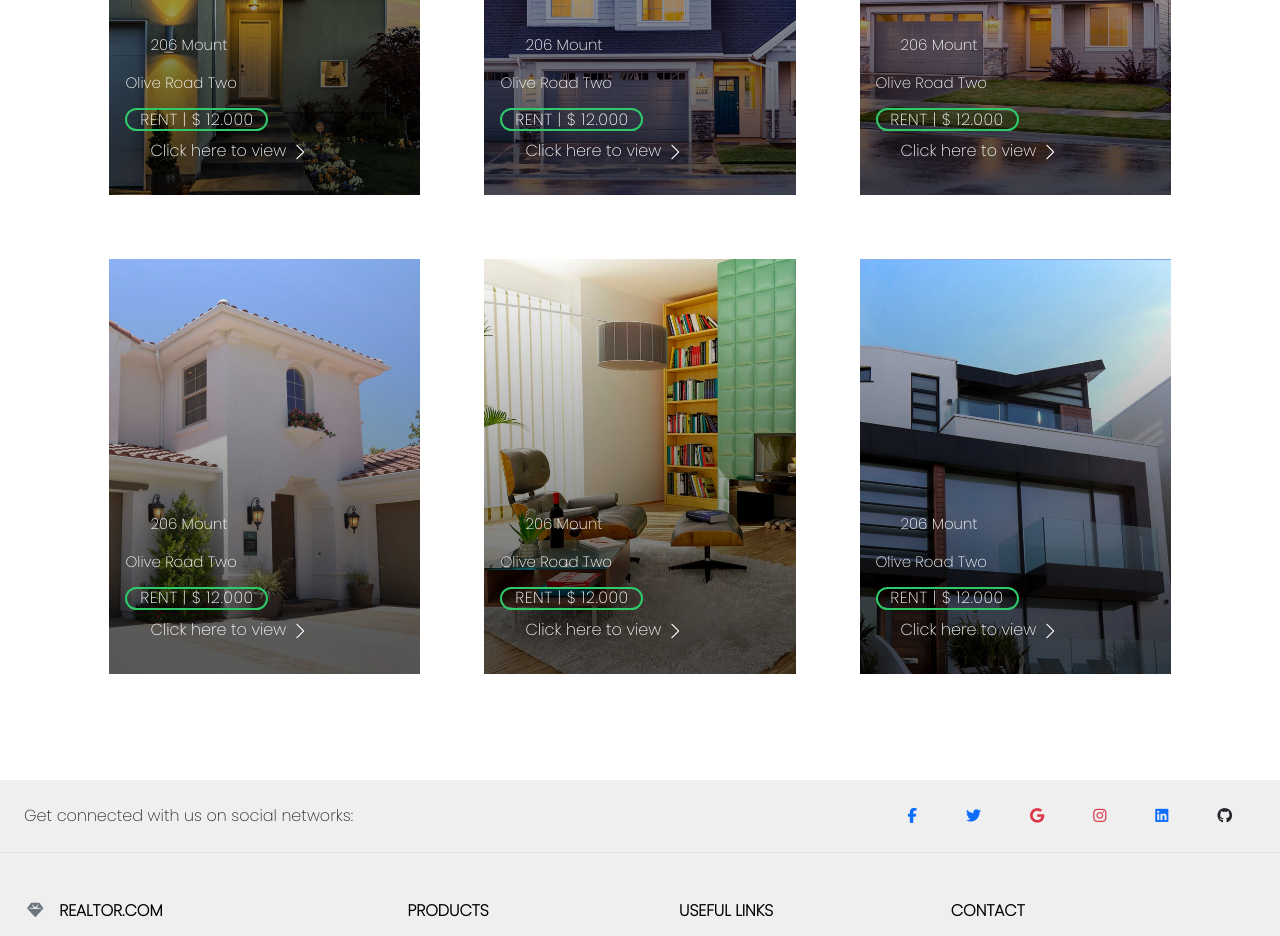
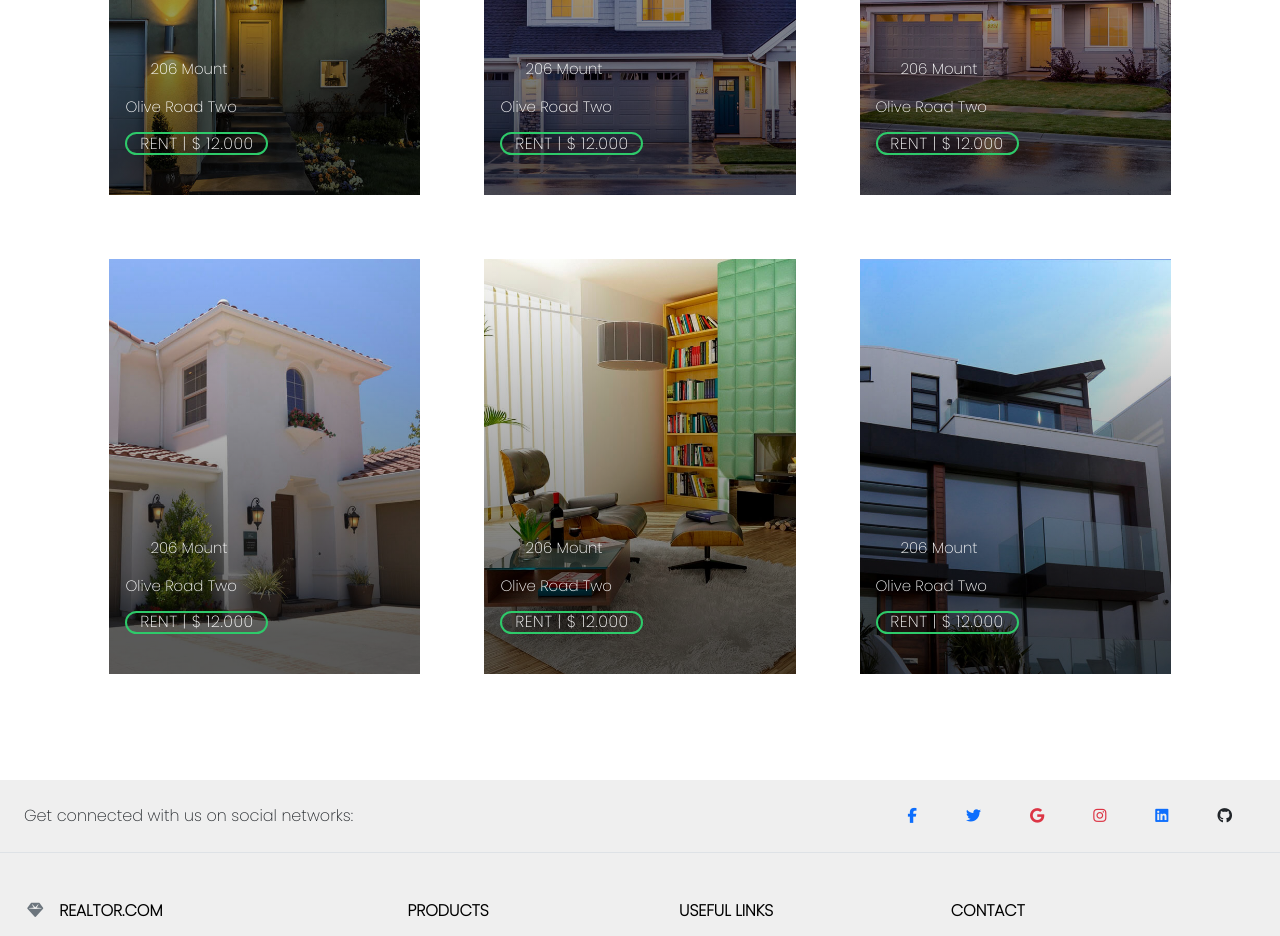
Before and after one commit to sereyatiampati/Realtor.com, a React (Create React App) app in the folder client/: page / in a window 1280 px wide. Shown: the part 1580-2516 px from the top of the page. Built offline with nearby package versions, Linux system fonts and the light colour scheme; no server answers.

Commit message:
cleaned up the code

```diff
--- a/client/src/components/HomeListing.js
+++ b/client/src/components/HomeListing.js
@@ -19,9 +19,9 @@ function HomeListing({listing}) {
                       <div class="price-box d-flex">
                         <span class="price-a">rent | $ 12.000</span>
                       </div>
-                      <a href="#" class="link-a">Click here to view
+                      {/* <a href="#" class="link-a">Click here to view
                         <span class="bi bi-chevron-right"></span>
-                      </a>
+                      </a> */}
                     </div>
                     <div class="card-footer-a">
                       <ul class="card-info d-flex justify-content-around">
```
